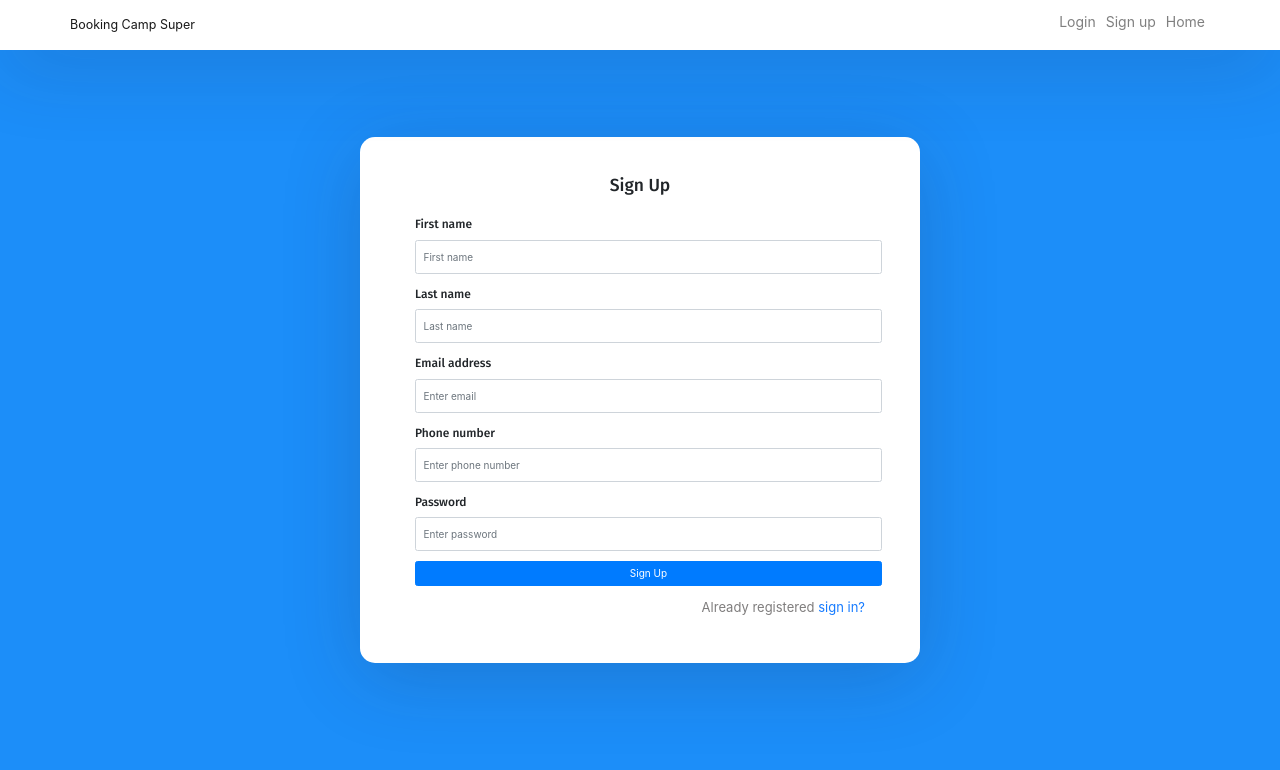
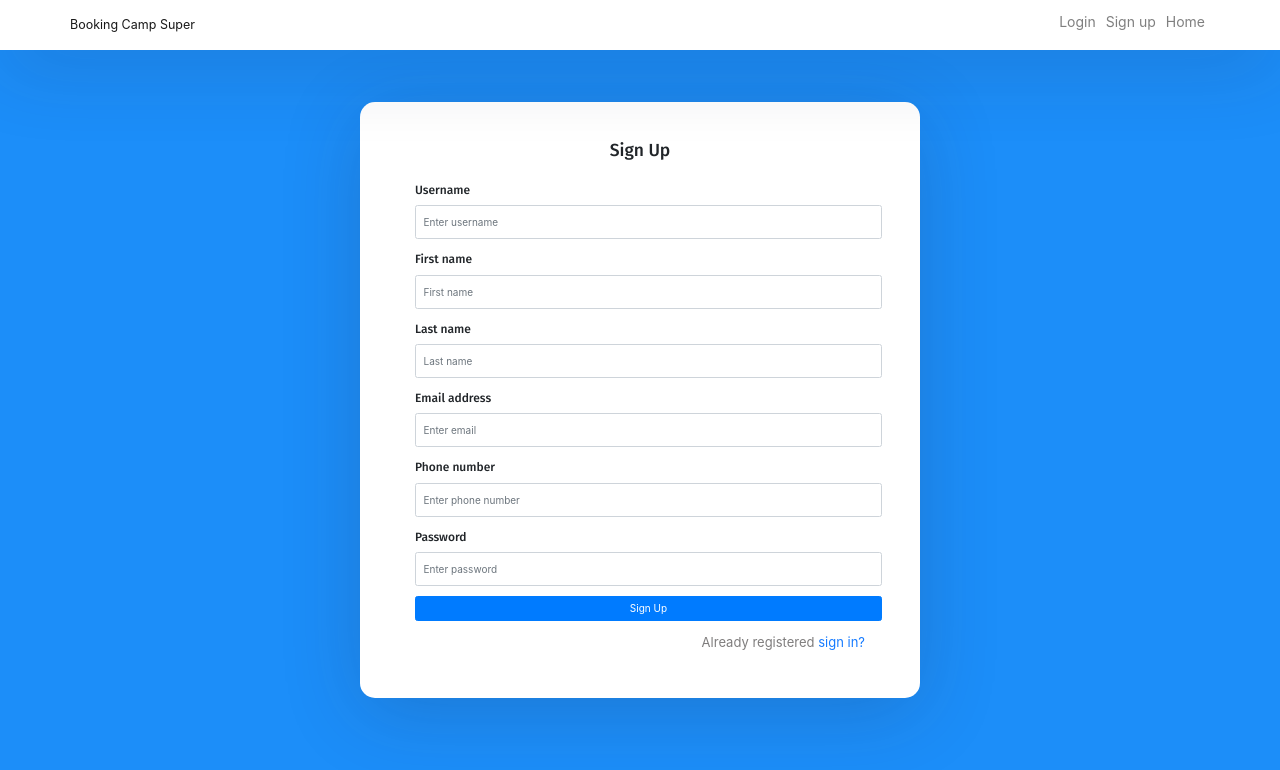
Before and after one commit to chicken-developer/camp-website, a React (Create React App) app in the folder project/frontend/: page /sign-up in a window 1280 px wide. Shown: the top 770 px of the page. Built offline with nearby package versions, Linux system fonts and the light colour scheme.

Commit message:
Completed login/register feature

```diff
--- a/project/frontend/src/pages/Login/Login.tsx
+++ b/project/frontend/src/pages/Login/Login.tsx
@@ -49,11 +49,11 @@ function Login() {
     <form>
       <h3>Sign In</h3>
       <div className="form-group">
-        <label>Email address</label>
+        <label>Username</label>
         <input
           type="email"
           className="form-control"
-          placeholder="Enter email"
+          placeholder="Enter username"
           name="email"
           onChange={onChangeEmail}
         />
--- a/project/frontend/src/pages/RegisterPage/Register.tsx
+++ b/project/frontend/src/pages/RegisterPage/Register.tsx
@@ -37,13 +37,14 @@ export class Register extends Component<IRegisterProps, IRegisterState> {
   }
 
   onSignUp = (evt: any) => {
-    const {firstName, lastName, username, password, email} = this.state;
+    const {firstName, lastName, username, password, phoneNumber, email} = this.state;
 
     API.register({
       firstName,
       lastName,
       username,
       password,
+        phoneNumber,
       email
     }).then(userResponse => {
       const userData = userResponse.data;
@@ -64,7 +65,16 @@ export class Register extends Component<IRegisterProps, IRegisterState> {
     return (
       <form>
         <h3>Sign Up</h3>
-
+          <div className="form-group">
+              <label>Username</label>
+              <input
+                  type="username"
+                  className="form-control"
+                  placeholder="Enter username"
+                  onChange = {this.handleInputChange}
+                  name = "username"
+              />
+          </div>
         <div className="form-group">
           <label>First name</label>
           <input
```
Also changed, not shown: 1 other file (tests, documents, lock files or other folders).
